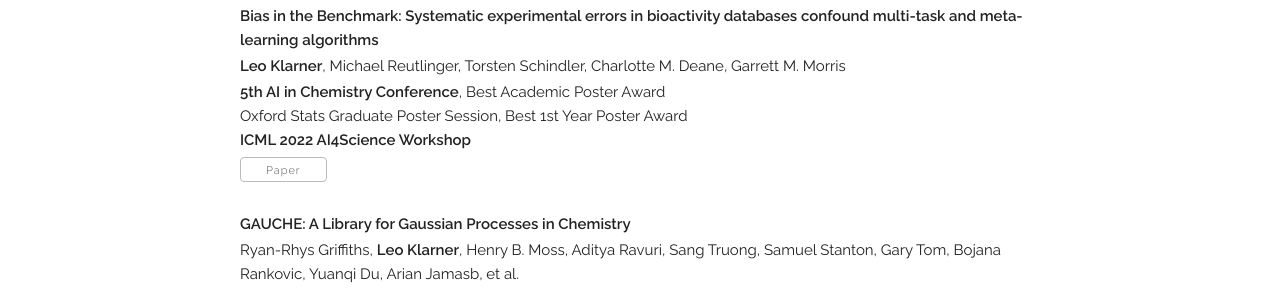
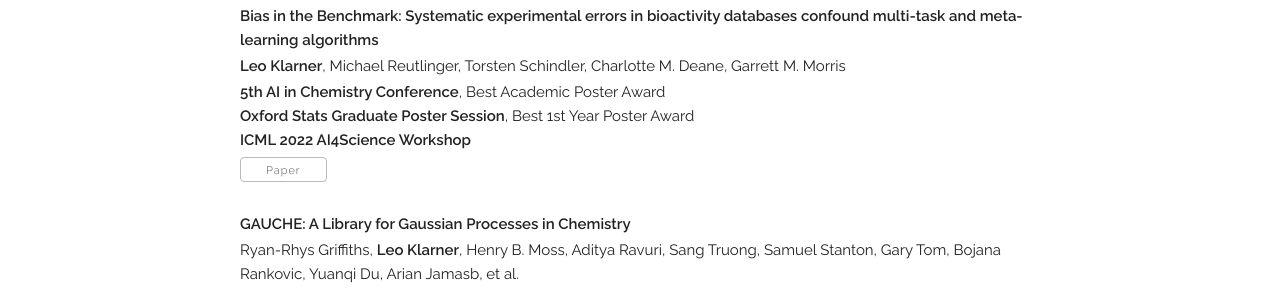
Before and after one commit to leojklarner/leojklarner.github.io, a Jekyll site: the page built from index.html, in a window 1280 px wide. Shown: the part 1448-1740 px from the top of the page. Built offline with Jekyll 4.4.1, drawn with Linux system fonts in a browser that asks for light colours.

```diff
--- a/_data/publications.yaml
+++ b/_data/publications.yaml
@@ -18,7 +18,7 @@ papers:
   - title: "Bias in the Benchmark: Systematic experimental errors in bioactivity databases confound multi-task and meta-learning algorithms"
     authors: "<b>Leo Klarner</b>, Michael Reutlinger, Torsten Schindler, Charlotte M. Deane, Garrett M. Morris"
     venue: "<b>NeurIPS 2022</b>"
-    venue: "<b>5th AI in Chemistry Conference</b>, Best Academic Poster Award<br>Oxford Stats Graduate Poster Session</b>, Best 1st Year Poster Award<br><b>ICML 2022 AI4Science Workshop</b>"
+    venue: "<b>5th AI in Chemistry Conference</b>, Best Academic Poster Award<br><b>Oxford Stats Graduate Poster Session</b>, Best 1st Year Poster Award<br><b>ICML 2022 AI4Science Workshop</b>"
     paper: "https://openreview.net/forum?id=Gc5oq8sr6A3&"
 
   - title: "GAUCHE: A Library for Gaussian Processes in Chemistry"
```
